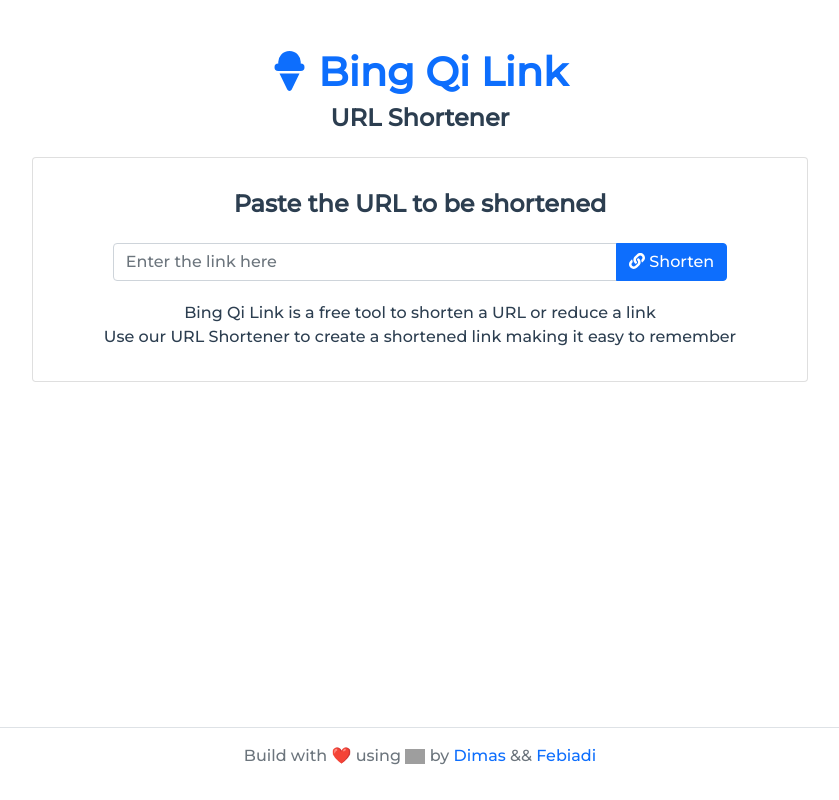
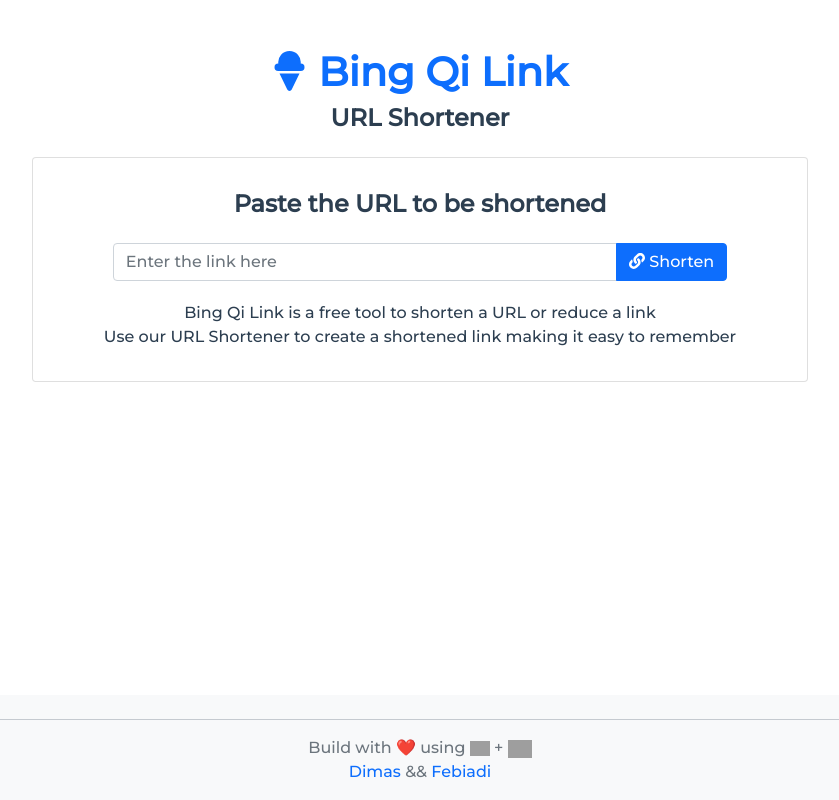
Before and after one commit to dimmmslots/bing-qi-link, a Vue app: page / in a window 1280 px wide. Shown: the whole page, without its empty margins (220-1059 px from the left). Built offline with nearby package versions, Linux system fonts and the light colour scheme; grey boxes are pictures that could not be loaded.

Commit message:
Mengubah tampilan visual

```diff
--- a/src/components/Footer.vue
+++ b/src/components/Footer.vue
@@ -1,8 +1,35 @@
 <template>
-  <footer class="py-2 my-2 fixed-bottom">
-    <ul class="nav justify-content-center border-bottom pb-3 mb-3">
-
-    </ul>
-    <p class="text-center text-muted">Build with ❤️ using <img src="https://upload.wikimedia.org/wikipedia/commons/9/95/Vue.js_Logo_2.svg" width="20px" alt=""> by <a href="https://github.com/dimmmslots" style="text-decoration: none;" target="_blank">Dimas</a> && <a href="https://github.com/fbiakbr" style="text-decoration: none;" target="_blank">Febiadi</a></p>
-  </footer>
+  <div class="container">
+    <footer class="pt-2 mt-2 fixed-bottom bg-light">
+      <hr>
+      <p class="text-center text-muted">
+        Build with ❤️ using
+        <img
+          src="https://upload.wikimedia.org/wikipedia/commons/9/95/Vue.js_Logo_2.svg"
+          width="20px"
+          alt=""
+        />
+        +
+        <img
+          src="https://filebin.net/q696z7gzczsxm7dj/svg.svg"
+          width="24px"
+          alt=""
+        />
+        <br>
+        <a
+          href="https://github.com/dimmmslots"
+          style="text-decoration: none"
+          target="_blank"
+          >Dimas</a
+        >
+        &&
+        <a
+          href="https://github.com/fbiakbr"
+          style="text-decoration: none"
+          target="_blank"
+          >Febiadi</a
+        >
+      </p>
+    </footer>
+  </div>
 </template>
--- a/src/views/Home.vue
+++ b/src/views/Home.vue
@@ -44,19 +44,19 @@
                       <div class="col-md-2">
                         <span>Result : </span>
                       </div>
-                      <div class="col-md-7">
+                      <div class="col-md-6 py-2">
                         <span
                           class="text-black"
                           style="text-decoration: none"
                           id="copy"
                           ><strong style="font-size: 11pt"
-                            >https://bing-qi-link.vercel.app/key/{{ hashed }}</strong
+                            >https://bql.co.vu/{{ hashed }}</strong
                           ></span
                         >
                       </div>
-                      <div class="col-md-3">
+                      <div class="col-md-4 py-2">
                         <button
-                          class="btn btn-primary btn-sm mx-1"
+                          class="btn btn-primary btn-sm mx-2"
                           id="btn-copy"
                           data-clipboard-target="#copy"
                         >
@@ -66,7 +66,7 @@
                           class="btn btn-primary btn-sm"
                           v-if="hashed"
                           :href="'key/' + hashed"
-                          >Go!</a>
+                          >Go to Link <i class="fas fa-arrow-right"></i></a>
                       </div>
                     </div>
                   </div>
```
Also changed, not shown: 1 other file (tests, documents, lock files or other folders).
